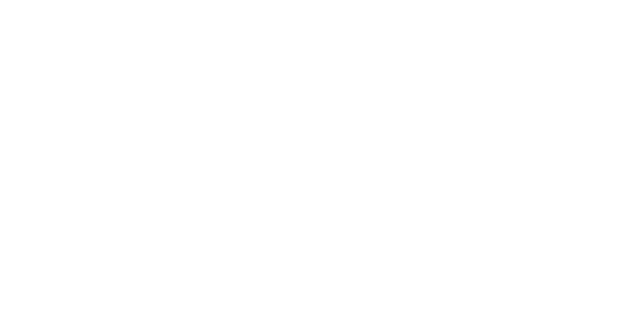
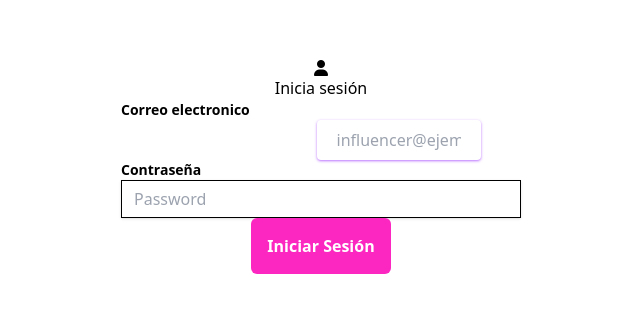
Before and after one commit to kokoaespol/Hackathon_Publifyer, a Vue app in the folder frontend/: page /sesion in a window 1280 px wide. Before the commit this address had no page. Shown: the part 233-546 px from the top of the page, without its empty margins (319-959 px from the left). Built offline with nearby package versions, Linux system fonts and the light colour scheme.

Commit message:
chore: add the login component

```diff
--- a/frontend/src/components/InicioSesion.vue
+++ b/frontend/src/components/InicioSesion.vue
@@ -1,6 +1,39 @@
 <script setup>
+  import CustomInput from './CustomInput.vue'
 </script>
 
 <template>
-    <i class="fa-solid fa-user"></i>
+  <div class="container flex justify-center m-auto w-full h-full ">
+    <div class="m-auto flex-col justify-center flex items-center h-[20rem] w-[30rem]">
+      <i class="fa-solid fa-user "></i>
+      <h1 class="text">Inicia sesión</h1>
+      <form >
+        <div class="flex flex-col justify-around">
+        <label class="text-gray-700 text-sm font-bold"
+          >Correo electronico</label
+        >
+        <CustomInput placeholder="influencer@ejemplo.com"/>
+
+        <!-- <input
+          class="shadow appearance-none border w-[25rem] py-2 px-3 text-gray-700 leading-tight focus:outline-none focus:shadow-outline"
+          id="email"
+          type="text"
+          placeholder="influencer@gmail.com"
+        /> -->
+      </div>
+      <div class="flex flex-col">
+        <label class="text-gray-700 text-sm font-bold" for="password">Contraseña</label>
+        <input
+          class="shadow appearance-none border w-[25rem] py-2 px-3 text-gray-700 leading-tight focus:outline-none focus:shadow-outline"
+          id="password"
+          type="text"
+          placeholder="Password"
+                  />
+      </div>
+      </form>
+      <button class="bg-color1F p-4 rounded-md text-white font-semibold">
+        Iniciar Sesión
+      </button>
+    </div>
+  </div>
 </template>
--- a/frontend/src/router.js
+++ b/frontend/src/router.js
@@ -5,6 +5,8 @@
 import Acerca from "./components/Acerca.vue";
 import ContentGuide from "./components/ContentGuide.vue";
 import ContentVideo from "./components/Video2Genie.vue";
+import InicioSesion from "./components/InicioSesion.vue"
+import Registro from "./components/Registro.vue"
 
 export default function router() {
   return createRouter({
@@ -15,6 +17,9 @@
       { path: "/acerca", component: Acerca },
       { path: "/guide", component: ContentGuide },
       { path: "/video", component: ContentVideo },
+      { path: "/sesion", component: InicioSesion},
+      { path: "/registro", component: Registro},
+
     ],
   });
 }
```
